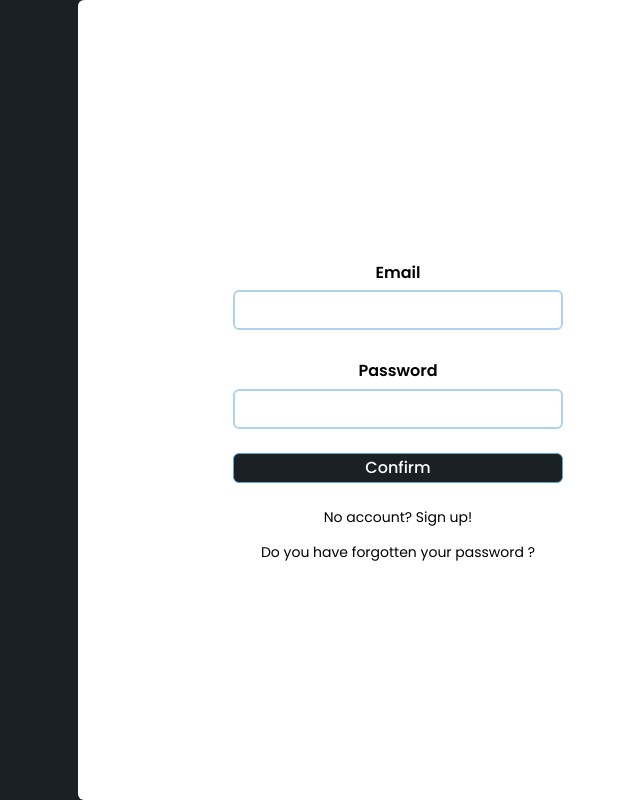
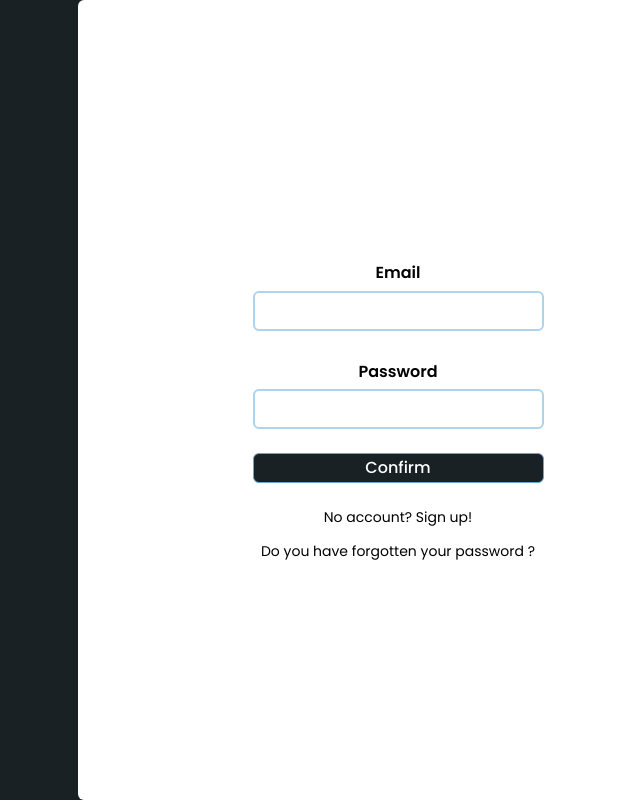
Before and after one commit to GoofyComponent/GoofyDesign, a React (Vite) app: page / in a window 1280 px wide. Shown: the whole page, without its empty margins (562-1202 px from the left). Built offline with nearby package versions, Linux system fonts and the light colour scheme.

Commit message:
change spacing btn

```diff
--- a/src/assets/css/design-tokens/spacings.css
+++ b/src/assets/css/design-tokens/spacings.css
@@ -1,5 +1,6 @@
 :root {
   --goofydesign-space_0: 0rem;
+  --goofydesign-space_0-5: 0.3rem;
   --goofydesign-space_1: 0.25rem;
   --goofydesign-space_2: 0.5rem;
   --goofydesign-space_4: 1rem;
--- a/src/components/Button/button.css
+++ b/src/components/Button/button.css
@@ -3,14 +3,14 @@
 @import "../../assets/css/utilities/typography.css";
 
 .goofydesign_button {
-  width: 330px;
+  width: 100%;
   background-color: var(--goofydesign-color_primary);
   color: var(--goofydesign-color_bg-secondary);
   border-radius: var(--goofydesign-radius_normal);
   border: 1px solid var(--goofydesign-color_tertiary);
   transition: background-color 0.2s ease-in-out;
-  padding-top: 5px;
-  padding-bottom: 5px;
+  padding-top: var(--goofydesign-space_0-5);
+  padding-bottom: var(--goofydesign-space_0-5);
   margin-top: var(--goofydesign-space_4);
   margin-bottom: var(--goofydesign-space_2);
 }
```
